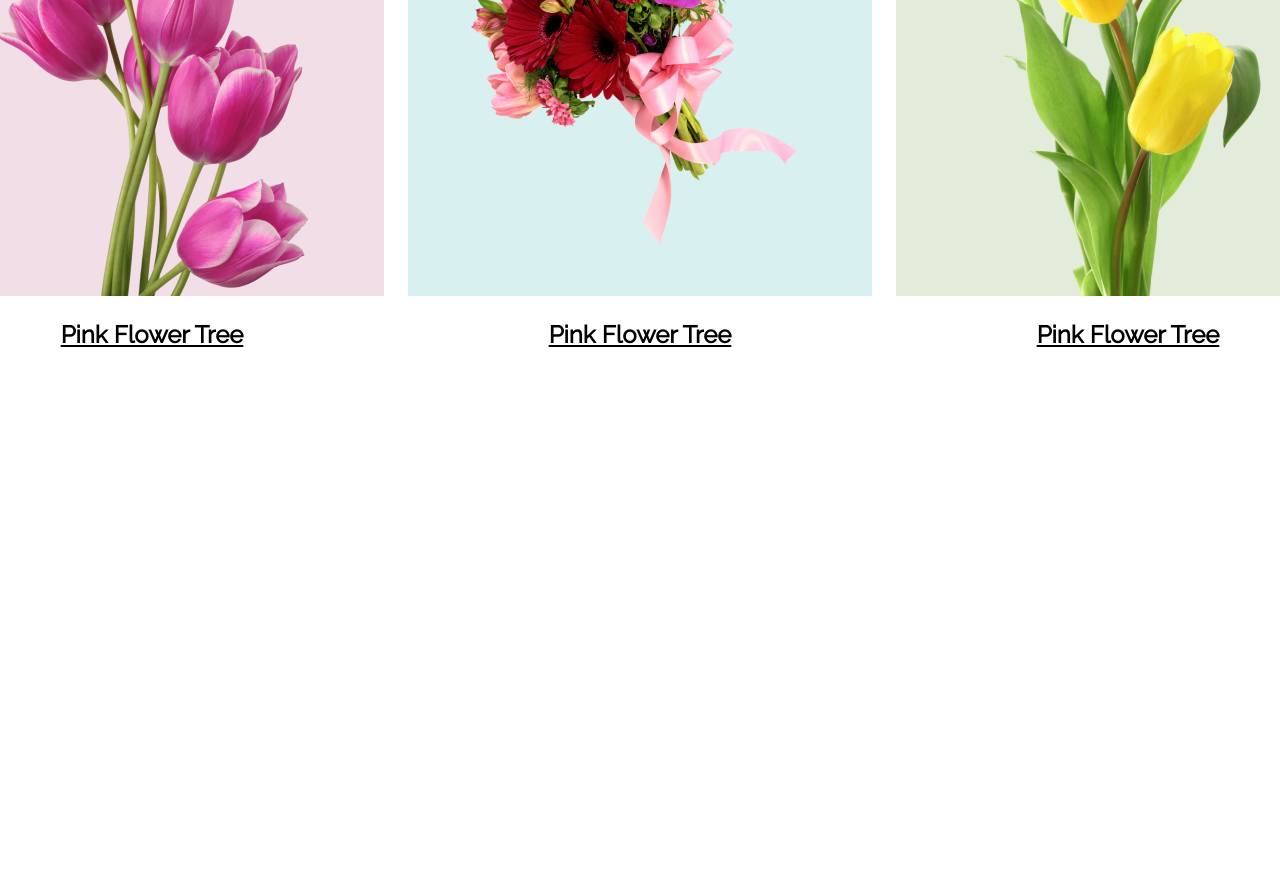
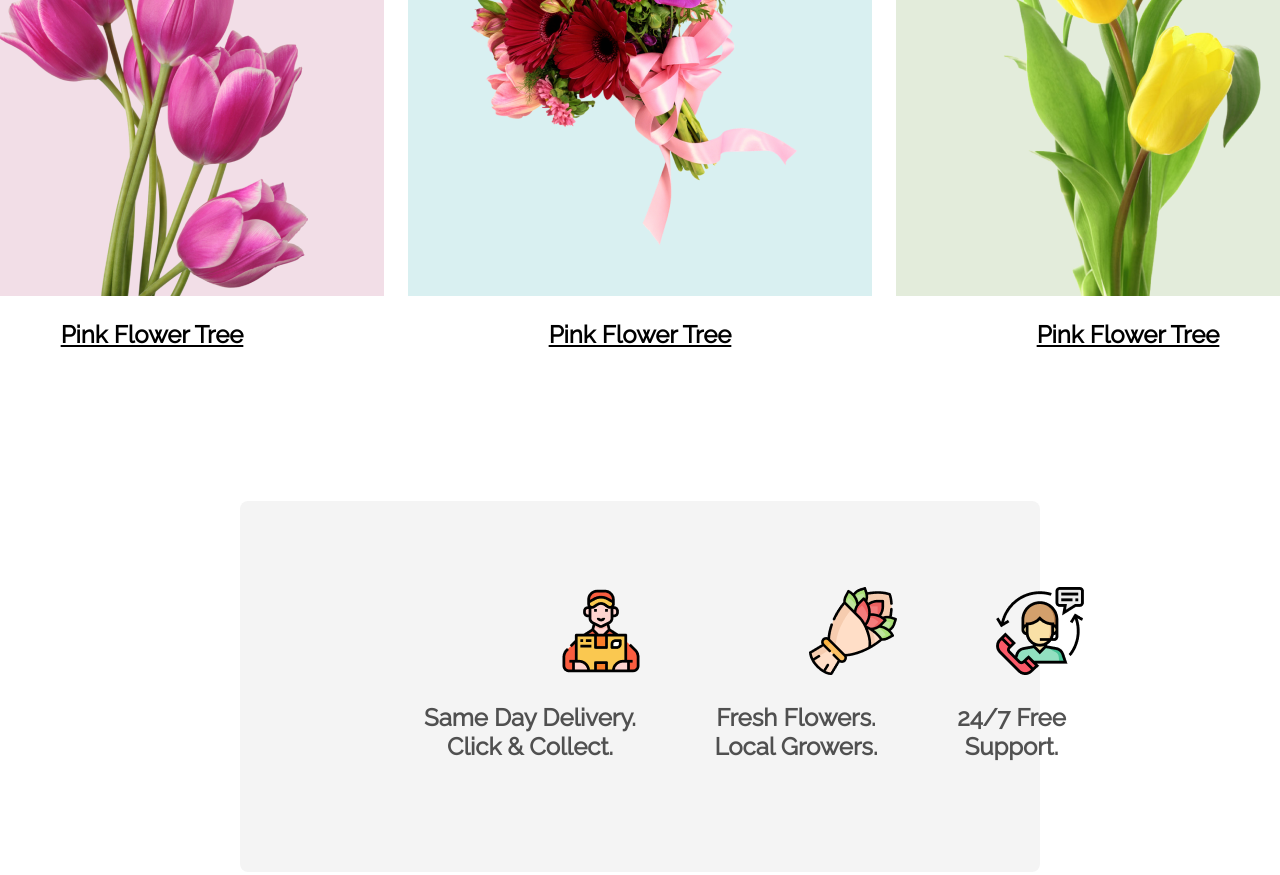
Before and after one commit to Rifa9oct/1_flower-shop, a plain HTML site: page index.html in a window 1280 px wide. Shown: the part 1449-2324 px from the top of the page. Before the commit the page ends 1822 px from the top, so only its background shows below. Drawn offline with Linux system fonts and the light colour scheme; a web font is replaced by a local one.

Commit message:
optional  sec done with style

```diff
--- a/index.html
+++ b/index.html
@@ -54,6 +54,23 @@
             </div>
         </div>
        </section>
+<!-- Optional Section -->
+       <section>
+        <div class="optional-sec">
+            <div class="logo-1">
+                <img src="images/logo/logo-1.png" alt="">
+                <h3 class="opt-sec-h3">Same Day Delivery. Click & Collect.</h3>
+            </div>
+            <div class="logo-2">
+                <img src="images/logo/logo-2.png" alt="">
+                <h3 class="opt-sec-h3">Fresh Flowers. Local Growers.</h3>
+            </div>
+            <div class="logo-3">
+                <img src="images/logo/logo-3.png" alt="">
+                <h3 class="opt-sec-h3">24/7 Free Support.</h3>
+            </div>
+        </div>
+       </section>
     </main>
     <footer></footer>
 
--- a/style.css
+++ b/style.css
@@ -94,3 +94,34 @@ h4{
 .flower-3 img{
     padding: 67px 75px;
 }
+/* Optional section related style */
+.optional-sec{
+    display: flex;
+    justify-content: space-evenly;
+    align-items: center;
+    padding: 86px 175px 87px;
+    margin: 128px 240px;
+    border-radius: 8px;
+    background: #2727270d;
+}
+.logo-1 img{
+    padding-left: 142px;
+}
+.logo-1{
+    padding-right: 50px;
+}
+.logo-2{
+    padding-right: 42px;
+}
+.logo-2 img{
+    padding-left: 114px;
+}
+.logo-3 img{
+    padding-left: 57px;
+}
+.opt-sec-h3{
+    color: #272727cc;
+    text-align: center;
+    font-size: 24px;
+    font-weight: 600;
+}
```
